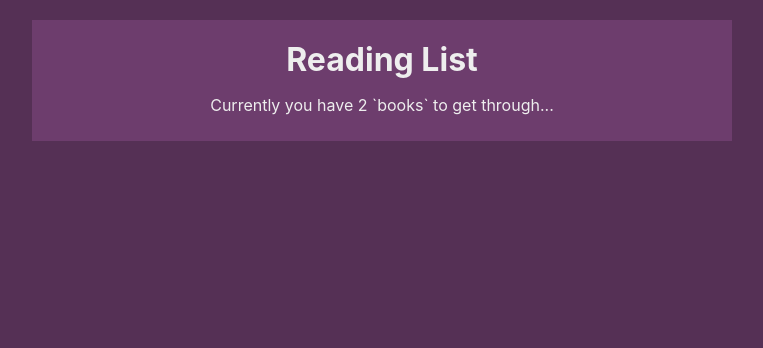
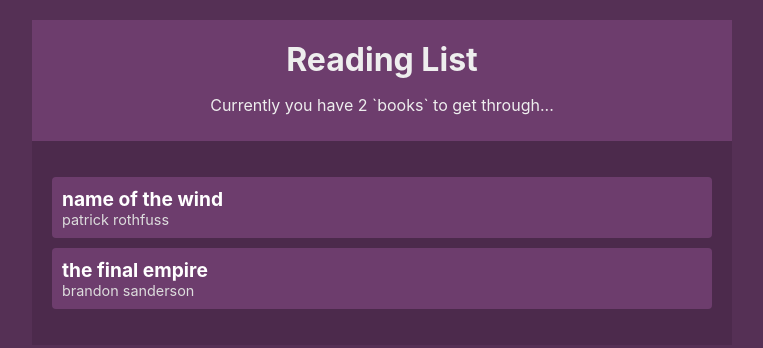
Before and after one commit to daxwann/react-context-reading-list, a React (Create React App) app: page / in a window 1280 px wide. Shown: the top 348 px of the page, without its empty margins (258-1021 px from the left). Built offline with nearby package versions, Linux system fonts and the light colour scheme.

Commit message:
add BookDetails and styling

```diff
--- a/src/App.js
+++ b/src/App.js
@@ -1,4 +1,5 @@
 import React from 'react';
+import BookList from './components/BookList';
 import Navbar from './components/Navbar';
 import BookContextProvider from './contexts/BookContext';
 
@@ -7,6 +8,7 @@
     <div className="App">
       <BookContextProvider>
         <Navbar />
+        <BookList />
       </BookContextProvider>
     </div>
   );
--- a/src/components/BookDetails.js
+++ b/src/components/BookDetails.js
@@ -0,0 +1,14 @@
+import React, { useContext } from "react";
+import { BookContext } from "../contexts/BookContext";
+
+const BookDetails = ({ book }) => {
+  const { removeBook } = useContext(BookContext);
+  return (
+    <li onClick={() => removeBook(book.id)}>
+      <div className="title">{book.title}</div>
+      <div className="author">{book.author}</div>
+    </li>
+  );
+};
+
+export default BookDetails;
--- a/src/components/BookList.js
+++ b/src/components/BookList.js
@@ -1,5 +1,6 @@
 import React, { useContext } from "react";
 import { BookContext } from "../contexts/BookContext";
+import BookDetails from "./BookDetails";
 
 const BookList = () => {
   const { books } = useContext(BookContext);
--- a/src/index.css
+++ b/src/index.css
@@ -25,3 +25,41 @@
 .navbar h1 {
   margin: 10px 0;
 }
+
+.book-list {
+  padding: 20px;
+}
+
+.book-list ul {
+  padding: 0;
+  list-style-type: none;
+}
+
+.book-list li {
+  background: #6d3d6d;
+  border-radius: 4px;
+  padding: 10px;
+  cursor: pointer;
+  margin: 10px 0;
+}
+
+.book-list li:hover {
+  opacity: 0.7;
+  text-decoration: line-through;
+}
+
+.book-list .title {
+  font-weight: bold;
+  color: #fff;
+  font-size: 1.2em;
+}
+
+.book-list .author {
+  font-size: 0.9em;
+  color: #ddd;
+}
+
+.empty {
+  margin: 20px;
+  text-align: center;
+}
```
